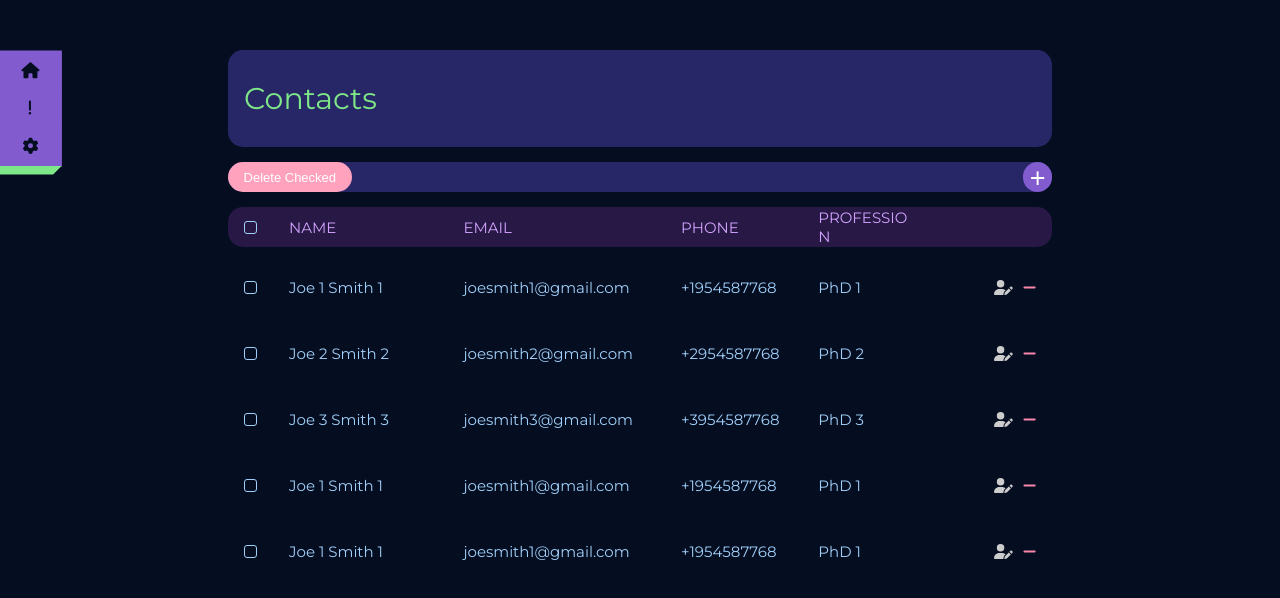
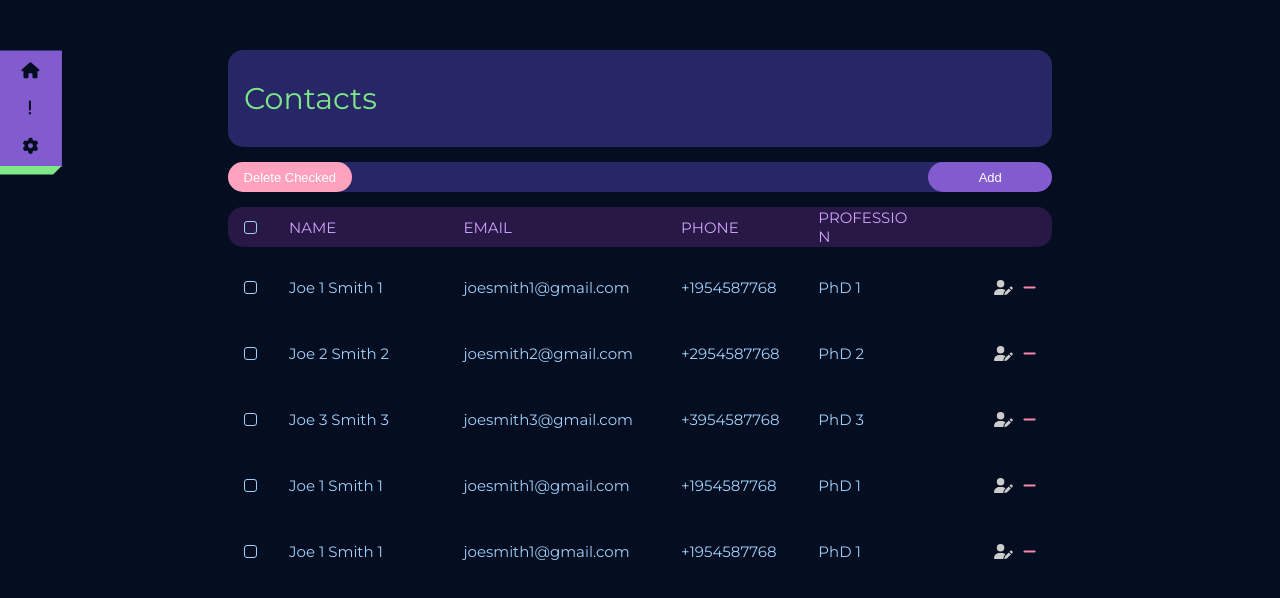
Before and after one commit to ghumash/ContactManager, a React (Create React App) app: page /#/ in a window 1280 px wide. Shown: the top 598 px of the page. Built offline with nearby package versions, Linux system fonts and the light colour scheme.

Commit message:
Refactor: Add button

```diff
--- a/src/List/ListBtnSection/ListBtnSection.css
+++ b/src/List/ListBtnSection/ListBtnSection.css
@@ -45,9 +45,7 @@
 }
 
 .ListBtnSection-add-button {
-  font-size: 27px;
   background-color: var(--color-15);
-  width: 3.5%;
 }
 
 .ListBtnSection-delete-checked-button {
--- a/src/List/ListBtnSection/ListBtnSection.jsx
+++ b/src/List/ListBtnSection/ListBtnSection.jsx
@@ -56,7 +56,7 @@ export default function ListBtnSection({
             onAdd();
           }}
         >
-          +
+          Add
         </button>
       </div>
     </div>
```
